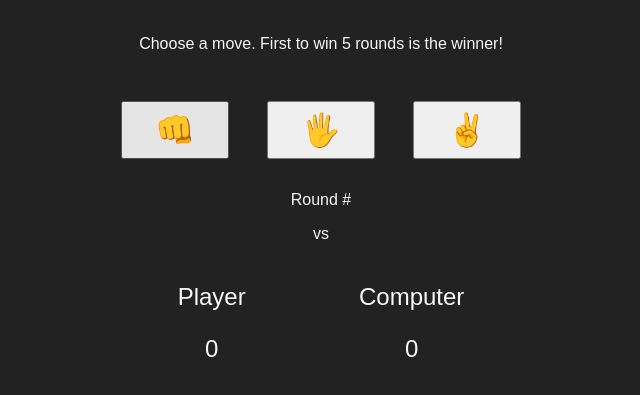
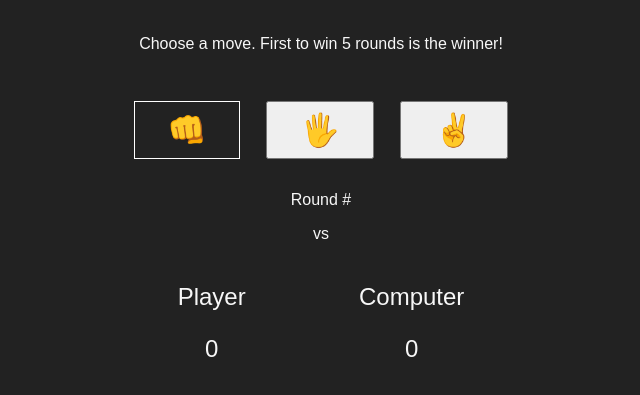
Before and after one commit to mleefaw/rock-paper-scissors, a plain HTML site: page index.html in a window 1280 px wide. In both pictures the pointer is over the button 493 px from the left and 198 px from the top of the page. Shown: the part 69-464 px from the top of the page, without its empty margins (319-959 px from the left). Drawn offline with Linux system fonts and the light colour scheme.

Commit message:
add button styling

```diff
--- a/style.css
+++ b/style.css
@@ -1,6 +1,5 @@
 * {
   box-sizing: border-box;
-  /* margin: 0; */
   padding: 0;
 }
 
@@ -26,7 +25,7 @@ body {
 .buttons {
   margin: 32px 0;
   display: flex;
-  justify-content: space-between;
+  justify-content: space-around;
 }
 
 .btn {
@@ -38,6 +37,13 @@ body {
   width: 100%;
   padding: 8px 0px;
   font-size: 18px;
+}
+
+.btn:hover,
+.reset-btn:hover {
+  border: 1px solid #fff;
+  color: #f7f7f7;
+  background-color: #222;
 }
 
 .score {
```
